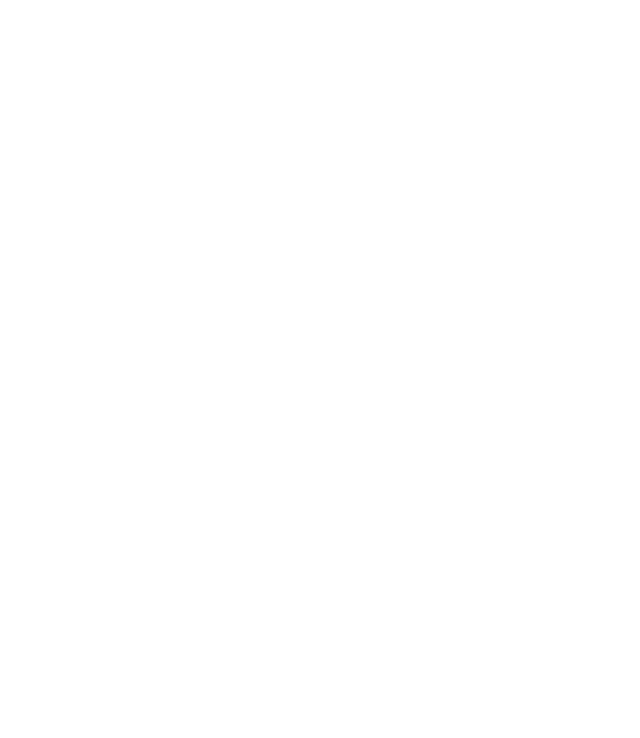
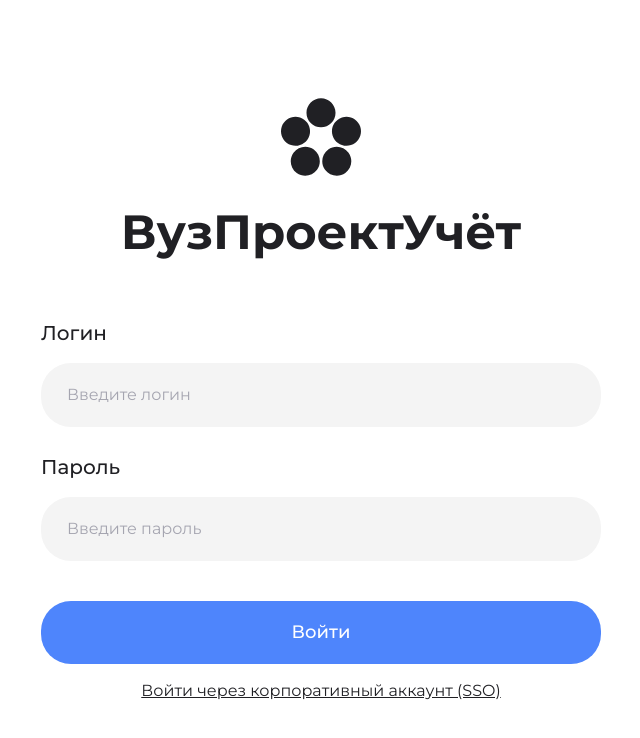
Before and after one commit to vyache31/UrFUCampusFlow, a React (Vite) app in the folder frontend/: page /login in a window 1280 px wide. Before the commit this address had no page. Shown: the top 738 px of the page, without its empty margins (319-959 px from the left). Built offline with nearby package versions, Linux system fonts and the light colour scheme.

Commit message:
feat: added a login page and a link to it

```diff
--- a/frontend/src/app/App.tsx
+++ b/frontend/src/app/App.tsx
@@ -7,12 +7,14 @@
 import CaseCommentsPage from '../pages/Cases/CaseCommentsPage';
 import ReportPage from '../pages/Report/ReportPage';
 import TeamsPage from '../pages/Teams/TeamsPage';
+import LoginPage from '../pages/Login/LoginPage';
 
 function App() {
   return (
     <BrowserRouter>
       <Routes>
         <Route path="/" element={<DashboardPage />} />
+        <Route path="/login" element={<LoginPage />} />
         <Route path="/cases" element={<CasesPage />} />
         <Route path="/cases/:id" element={<CaseViewPage />} />
         <Route path="/cases/:id/edit" element={<CaseEditPage />} />
--- a/frontend/src/components/common/Header/Header.tsx
+++ b/frontend/src/components/common/Header/Header.tsx
@@ -1,12 +1,24 @@
 import { useState, useEffect, useRef } from 'react';
+import { useNavigate } from 'react-router-dom';
 import { LogoIcon, SearchIcon } from '../Icons/Icons';
 import './header.css';
 
 const Header = () => {
+  const navigate = useNavigate();
   const [isDropdownOpen, setIsDropdownOpen] = useState(false);
   const dropdownRef = useRef<HTMLDivElement>(null);
 
   const toggleDropdown = () => setIsDropdownOpen(!isDropdownOpen);
+
+  const handleLogout = () => {
+    setIsDropdownOpen(false);
+    navigate('/login');
+  };
+
+  const handleConnectOutlook = () => {
+    setIsDropdownOpen(false);
+    console.log('Связать с Outlook');
+  };
 
   useEffect(() => {
     const handleClickOutside = (event: MouseEvent) => {
@@ -22,7 +34,7 @@
   return (
     <header className="header">
       <div className="header-left">
-        <div className="logo">
+        <div className="logo" onClick={() => navigate('/')}>
           <LogoIcon />
         </div>
         <div className="search-bar">
@@ -35,8 +47,12 @@
           Данил Колбасенко
         </div>
         <div className={`user-dropdown ${isDropdownOpen ? 'open' : ''}`} ref={dropdownRef}>
-          <button className="dropdown-item">Связать с Outlook</button>
-          <button className="dropdown-item">Выйти</button>
+          <button className="dropdown-item" onClick={handleConnectOutlook}>
+            Связать с Outlook
+          </button>
+          <button className="dropdown-item" onClick={handleLogout}>
+            Выйти
+          </button>
         </div>
       </div>
     </header>
--- /dev/null
+++ b/frontend/src/pages/Login/LoginPage.tsx
@@ -0,0 +1,61 @@
+import { useState } from 'react';
+import { useNavigate } from 'react-router-dom';
+import { LogoIcon } from '../../components/common/Icons/Icons';
+import './loginPage.css';
+
+const LoginPage = () => {
+  const navigate = useNavigate();
+  const [login, setLogin] = useState('');
+  const [password, setPassword] = useState('');
+
+  const handleLogin = (e: React.FormEvent) => {
+    e.preventDefault();
+    console.log('Login:', login, 'Password:', password);
+    navigate('/');
+  };
+
+  return (
+    <div className="login-page">
+      <div className="login-container">
+        <div className="logo-wrapper">
+          <LogoIcon />
+        </div>
+        <h1 className="login-title">ВузПроектУчёт</h1>
+
+        <form onSubmit={handleLogin}>
+          <div className="input-group">
+            <label className="input-label">Логин</label>
+            <input
+              type="text"
+              className="login-input"
+              placeholder="Введите логин"
+              value={login}
+              onChange={(e) => setLogin(e.target.value)}
+            />
+          </div>
+
+          <div className="input-group">
+            <label className="input-label">Пароль</label>
+            <input
+              type="password"
+              className="login-input"
+              placeholder="Введите пароль"
+              value={password}
+              onChange={(e) => setPassword(e.target.value)}
+            />
+          </div>
+
+          <button type="submit" className="login-btn">
+            Войти
+          </button>
+        </form>
+
+        <button className="sso-btn" onClick={() => console.log('SSO login')}>
+          Войти через корпоративный аккаунт (SSO)
+        </button>
+      </div>
+    </div>
+  );
+};
+
+export default LoginPage;
--- /dev/null
+++ b/frontend/src/pages/Login/loginPage.css
@@ -0,0 +1,181 @@
+/* src/pages/Login/loginPage.css */
+.login-page {
+  min-height: 100vh;
+  display: flex;
+  align-items: center;
+  justify-content: center;
+  background: #FFFFFF;
+}
+
+.login-container {
+  display: flex;
+  flex-direction: column;
+  align-items: center;
+  width: 100%;
+  max-width: 600px;  /* ← УВЕЛИЧЕНО: было 520px, стало 600px */
+  padding: 0 20px;
+}
+
+.logo-wrapper {
+  width: 80px;
+  height: 78px;
+  margin-bottom: 20px;
+}
+
+.logo-wrapper svg {
+  width: 80px;
+  height: 78px;
+}
+
+.logo-wrapper svg path {
+  fill: #202024;
+}
+
+.login-title {
+  color: #202024;
+  font-size: 48px;
+  font-family: 'Montserrat', sans-serif;
+  font-weight: 700;
+  line-height: 72px;
+  margin-bottom: 50px;
+  text-align: center;
+  white-space: nowrap;
+}
+
+/* Форма занимает 100% ширины контейнера */
+form {
+  width: 100%;
+}
+
+.input-group {
+  width: 100%;
+  display: flex;
+  flex-direction: column;
+  align-items: flex-start;
+  gap: 15px;
+  margin-bottom: 25px;
+}
+
+.input-label {
+  color: #202024;
+  font-size: 20px;
+  font-family: 'Montserrat', sans-serif;
+  font-weight: 500;
+  line-height: 30px;
+}
+
+.login-input {
+  width: 100%;
+  padding: 18px 24px;
+  background: #F4F4F4;
+  border-radius: 30px;
+  border: 2px solid transparent;
+  outline: none;
+  font-family: 'Montserrat', sans-serif;
+  font-size: 16px;
+  font-weight: 400;
+  line-height: 24px;
+  color: #202024;
+  transition: border-color 0.2s ease, background 0.2s ease;
+  box-sizing: border-box;
+}
+
+.login-input::placeholder {
+  color: #A5A5B0;
+  font-size: 16px;
+}
+
+.login-input:focus {
+  border-color: #4E85FC;
+  background: #fff;
+}
+
+.login-input:hover {
+  background: #EBEBEB;
+}
+
+.login-btn {
+  width: 100%;
+  padding: 18px 24px;
+  background: #4E85FC;
+  border-radius: 30px;
+  border: none;
+  cursor: pointer;
+  transition: all 0.2s ease;
+  text-align: center;
+  color: white;
+  font-size: 18px;
+  font-family: 'Montserrat', sans-serif;
+  font-weight: 500;
+  line-height: 27px;
+  margin-top: 15px;
+  margin-bottom: 15px;
+}
+
+.login-btn:hover {
+  background: #3563C6;
+}
+
+.login-btn:active {
+  background: transparent;
+  color: #3563C6;
+  outline: 1px solid #3563C6;
+  outline-offset: -1px;
+}
+
+.sso-btn {
+  background: none;
+  border: none;
+  cursor: pointer;
+  color: #202024;
+  font-size: 16px;
+  font-family: 'Montserrat', sans-serif;
+  font-weight: 400;
+  line-height: 24px;
+  text-decoration: underline;
+  transition: color 0.2s ease;
+}
+
+.sso-btn:hover {
+  color: #A5A5B0;
+}
+
+.sso-btn:active {
+  color: #F9E27D;
+}
+
+/* Responsive */
+@media (max-width: 600px) {
+  .login-container {
+    max-width: 100%;
+    padding: 0 20px;
+  }
+
+  .login-title {
+    font-size: 32px;
+    line-height: 48px;
+    white-space: normal;
+  }
+
+  .input-label {
+    font-size: 18px;
+  }
+
+  .login-input {
+    padding: 14px 20px;
+    font-size: 14px;
+  }
+
+  .login-input::placeholder {
+    font-size: 14px;
+  }
+
+  .login-btn {
+    padding: 14px 20px;
+    font-size: 16px;
+  }
+
+  .sso-btn {
+    font-size: 14px;
+  }
+}
```
